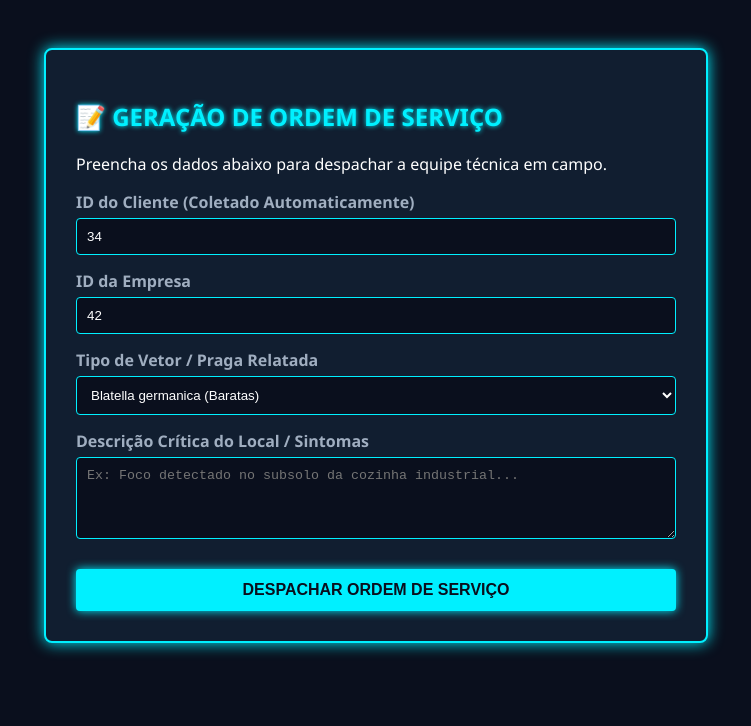
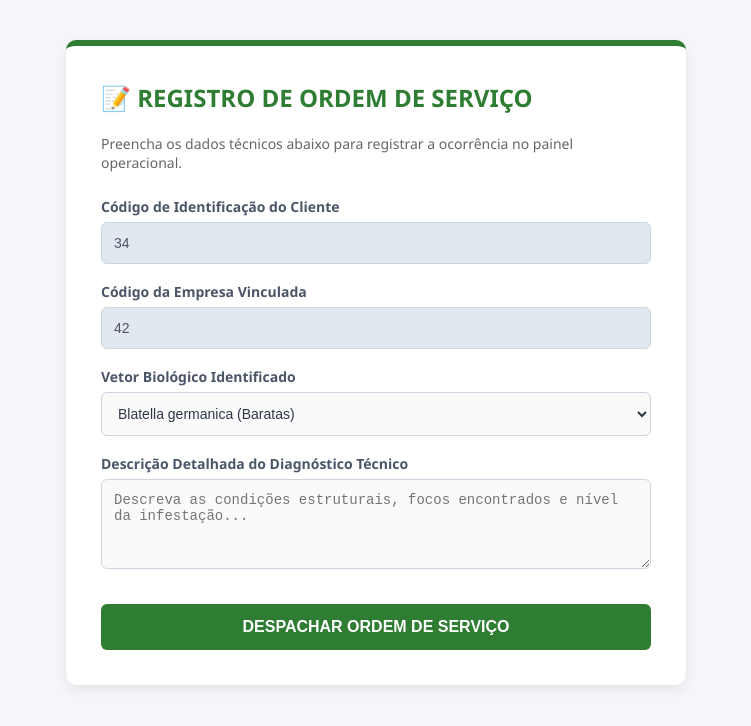
Before and after one commit to desenvolvimentotcc2026-svg/SitePestcontrolX, a plain HTML site: page form-ordem.html in a window 1280 px wide. Shown: the whole page, without its empty margins (264-1015 px from the left). Drawn offline with Linux system fonts and the light colour scheme.

Commit message:
Teste de ordem de serviço

```diff
--- a/form-ordem.html
+++ b/form-ordem.html
@@ -2,53 +2,98 @@
 <html lang="pt-BR">
 <head>
     <meta charset="UTF-8">
+    <meta name="viewport" content="width=device-width, initial-scale=1.0">
     <title>PestControlX - Nova Ordem de Serviço</title>
     <style>
+        /* Tema Clean Corporativo: Branco e Verde */
         body {
-            background-color: #0A0F1D;
-            color: #FFFFFF;
-            font-family: 'Segoe UI', Tahoma, Geneva, Verdana, sans-serif;
-            padding: 40px;
+            background-color: #F4F6F9;
+            color: #333333;
+            font-family: 'Segoe UI', Arial, sans-serif;
+            padding: 40px 20px;
+            margin: 0;
         }
         .container {
-            max-width: 600px;
+            max-width: 550px;
             margin: 0 auto;
-            background: #111E30;
-            padding: 30px;
-            border-radius: 8px;
-            border: 2px solid #00F0FF;
-            box-shadow: 0 0 15px #00F0FF;
+            background: #FFFFFF;
+            padding: 35px;
+            border-radius: 10px;
+            box-shadow: 0 4px 12px rgba(0, 0, 0, 0.08);
+            border-top: 6px solid #2E7D32; /* Barra superior verde */
         }
-        h2 { color: #00F0FF; text-shadow: 0 0 5px #00F0FF; }
-        label { display: block; margin-top: 15px; font-weight: bold; color: #A0AEC0; }
+        h2 {
+            color: #2E7D32;
+            margin-top: 0;
+            font-size: 24px;
+            font-weight: 700;
+        }
+        p {
+            color: #666666;
+            font-size: 14px;
+            margin-bottom: 25px;
+        }
+        label {
+            display: block;
+            margin-top: 18px;
+            font-weight: 600;
+            color: #4A5568;
+            font-size: 14px;
+        }
         input, select, textarea {
-            width: 100%; padding: 10px; margin-top: 5px;
-            background-color: #0A0F1D; border: 1px solid #00F0FF;
-            color: white; border-radius: 4px; box-sizing: border-box;
+            width: 100%;
+            padding: 12px;
+            margin-top: 6px;
+            background-color: #FAFAFA;
+            border: 1px solid #CBD5E0;
+            color: #2D3748;
+            border-radius: 6px;
+            box-sizing: border-box;
+            font-size: 14px;
+            transition: border-color 0.2s;
+        }
+        input[readonly] {
+            background-color: #E2E8F0;
+            color: #4A5568;
+            cursor: not-allowed;
+        }
+        input:focus, select:focus, textarea:focus {
+            outline: none;
+            border-color: #2E7D32;
+            background-color: #FFFFFF;
         }
         button {
-            width: 100%; padding: 12px; margin-top: 25px;
-            background-color: #00F0FF; border: none; color: #0A0F1D;
-            font-weight: bold; font-size: 16px; cursor: pointer;
-            border-radius: 4px; box-shadow: 0 0 10px #00F0FF;
+            width: 100%;
+            padding: 14px;
+            margin-top: 30px;
+            background-color: #2E7D32;
+            border: none;
+            color: #FFFFFF;
+            font-weight: bold;
+            font-size: 16px;
+            cursor: pointer;
+            border-radius: 6px;
+            transition: background-color 0.2s;
         }
-        button:hover { background-color: #00B3CC; }
+        button:hover {
+            background-color: #1B5E20;
+        }
     </style>
 </head>
 <body>
 
 <div class="container">
-    <h2>📝 GERAÇÃO DE ORDEM DE SERVIÇO</h2>
-    <p>Preencha os dados abaixo para despachar a equipe técnica em campo.</p>
+    <h2>📝 REGISTRO DE ORDEM DE SERVIÇO</h2>
+    <p>Preencha os dados técnicos abaixo para registrar a ocorrência no painel operacional.</p>
 
     <form id="formOrdem">
-        <label>ID do Cliente (Coletado Automaticamente)</label>
+        <label>Código de Identificação do Cliente</label>
         <input type="text" id="clienteId" readonly>
 
-        <label>ID da Empresa</label>
+        <label>Código da Empresa Vinculada</label>
         <input type="text" id="empresaId" readonly>
 
-        <label>Tipo de Vetor / Praga Relatada</label>
+        <label>Vetor Biológico Identificado</label>
         <select id="pragaAlvo">
             <option value="BARATA">Blatella germanica (Baratas)</option>
             <option value="ROEDOR">Rattus norvegicus (Roedores)</option>
@@ -56,8 +101,8 @@
             <option value="CUPIM">Coptotermes gestroi (Cupins)</option>
         </select>
 
-        <label>Descrição Crítica do Local / Sintomas</label>
-        <textarea id="descricao" rows="4" placeholder="Ex: Foco detectado no subsolo da cozinha industrial..."></textarea>
+        <label>Descrição Detalhada do Diagnóstico Técnico</label>
+        <textarea id="descricao" rows="4" placeholder="Descreva as condições estruturais, focos encontrados e nível da infestação..."></textarea>
 
         <button type="submit">DESPACHAR ORDEM DE SERVIÇO</button>
     </form>
```
